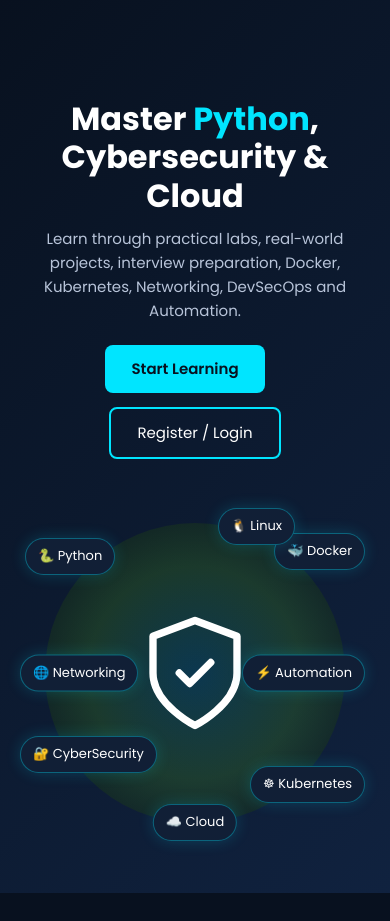
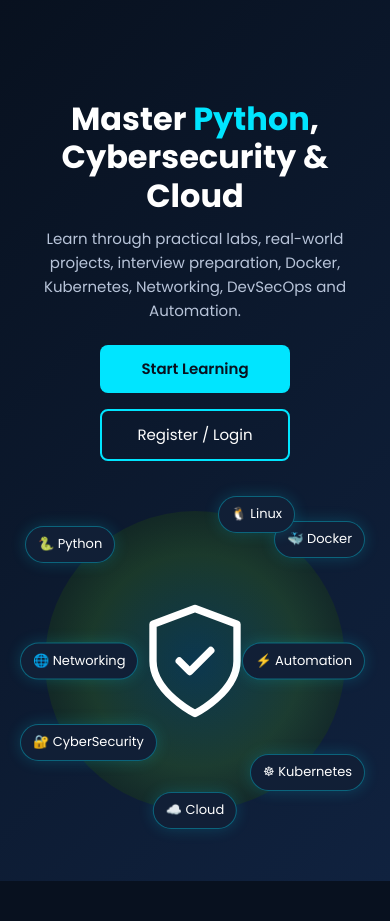
Before and after one commit to satyajit5988/CyberPyLabs, a FastAPI app: page / in a window 390 px wide. Shown: the part 83-1004 px from the top of the page. Run offline with FastAPI, Linux system fonts and the light colour scheme; data that the repository does not hold is empty; some libraries are stand-ins or nearby versions.

Commit message:
Make hero Start Learning / Register-Login buttons equal width and aligned
Wrapped both in a .hero-btns flex container, scoped the width fix to
just that wrapper (.hero-btns .btn, .hero-btns .btn2) rather than the
base .btn/.btn2 classes, since those are reused as-is on 6+ other
pages (admin dashboard, login, post editor, contact form, comments,
etc.) and a global width change would have broken those.

Both buttons now render at a fixed 190px (comfortably fits the longer
'Register / Login' label), centered as a group, side-by-side on
desktop and stacked on mobile. Verified equal width and zero
horizontal overflow from 320px to 1440px.

```diff
--- a/app/static/css/style.css
+++ b/app/static/css/style.css
@@ -104,6 +104,13 @@ nav a:hover, nav a.active { color: var(--cyan); }
   background: linear-gradient(135deg, #08111f, #10223f);
 }
 .hero-text { max-width: 600px; }
+.hero-btns { display: flex; flex-wrap: wrap; gap: 16px; justify-content: center; }
+.hero-btns .btn,
+.hero-btns .btn2 {
+  width: 190px;
+  text-align: center;
+  margin: 0;
+}
 .hero h1 { font-size: 38px; margin-bottom: 12px; line-height: 1.2; }
 .hero h1 span { color: var(--cyan); }
 .hero p { font-size: 15px; color: var(--text-muted); margin-bottom: 22px; }
--- a/app/templates/index.html
+++ b/app/templates/index.html
@@ -9,8 +9,10 @@
       Learn through practical labs, real-world projects, interview preparation,
       Docker, Kubernetes, Networking, DevSecOps and Automation.
     </p>
-    <a href="/blog" class="btn">Start Learning</a>
-    {% if not admin %}<a href="/admin/login" class="btn2">Register / Login</a>{% endif %}
+    <div class="hero-btns">
+      <a href="/blog" class="btn">Start Learning</a>
+      {% if not admin %}<a href="/admin/login" class="btn2">Register / Login</a>{% endif %}
+    </div>
   </div>
 
   <div class="hero-image">
```
